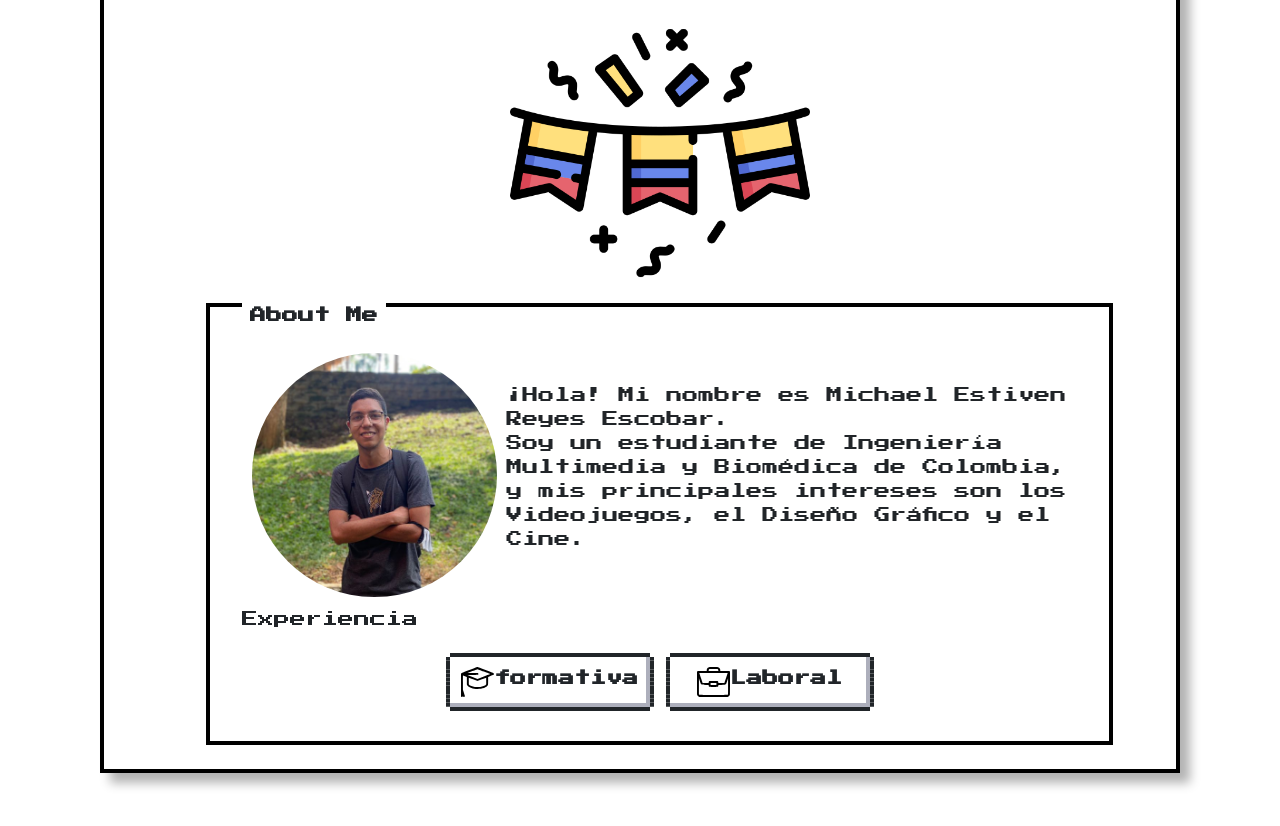
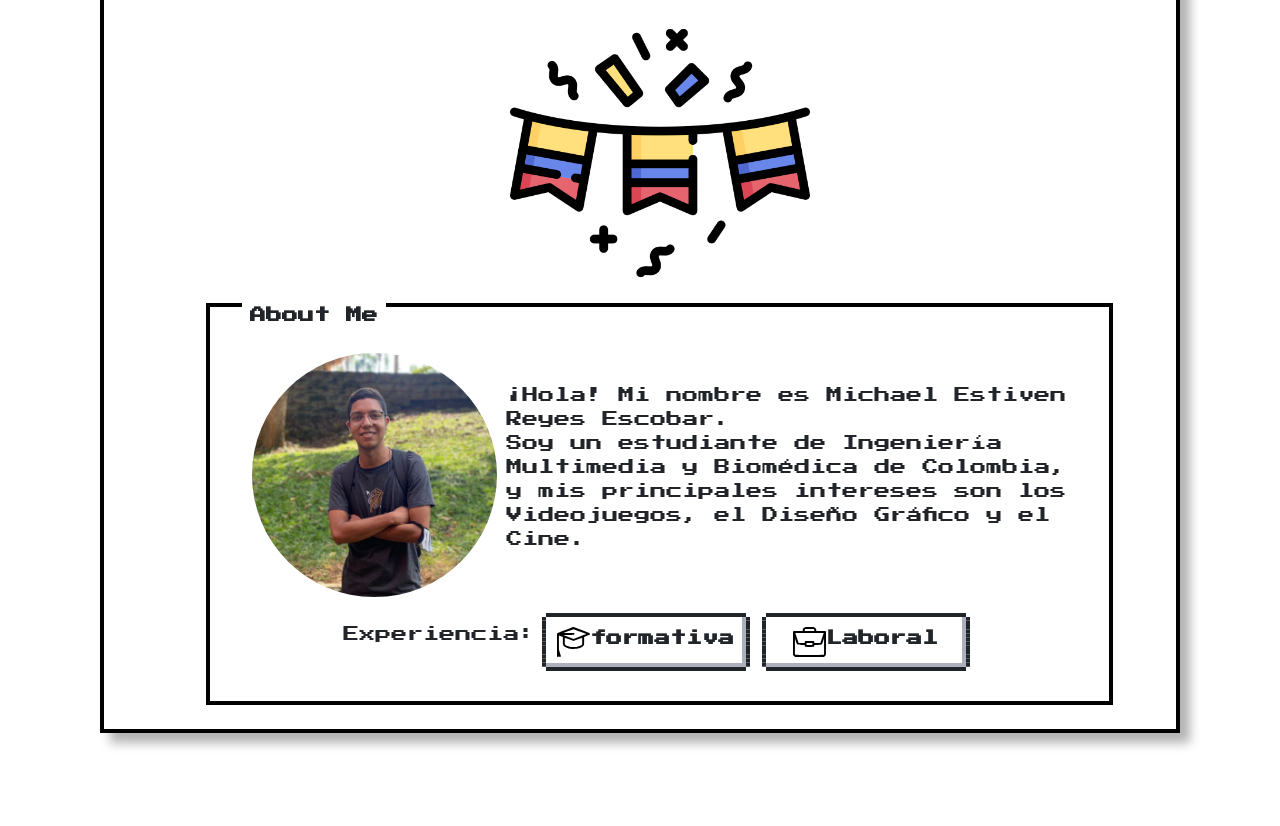
Before and after one commit to michaelesreyes/Computacion_Grafica, a website: page routes/about.html in a window 1280 px wide. Shown: the part 288-1114 px from the top of the page. Drawn offline with nearby package versions, Linux system fonts and the light colour scheme.

Commit message:
🫡🫡

```diff
--- a/Styles/about.css
+++ b/Styles/about.css
@@ -18,3 +18,9 @@
 .parrafo{
     width: 70%;
 }
+
+.articles{
+    display: flex;
+    justify-content: center;
+    align-items: center;
+}
--- a/routes/about.html
+++ b/routes/about.html
@@ -42,7 +42,7 @@
                         </div>
                     </div>
                     <article class="articles">
-                        <p>Experiencia</p>
+                        <p>Experiencia:</p>
                         <div class="buttoms">
                             <a class="nes-btn" href="/routes/About/education.html">
                                 <img src="/src/graduation-hat.svg" alt="">
```
Also changed, not shown: routes/About/carrear.html (+2 -2 lines), routes/About/education.html (+1 -1 lines).
